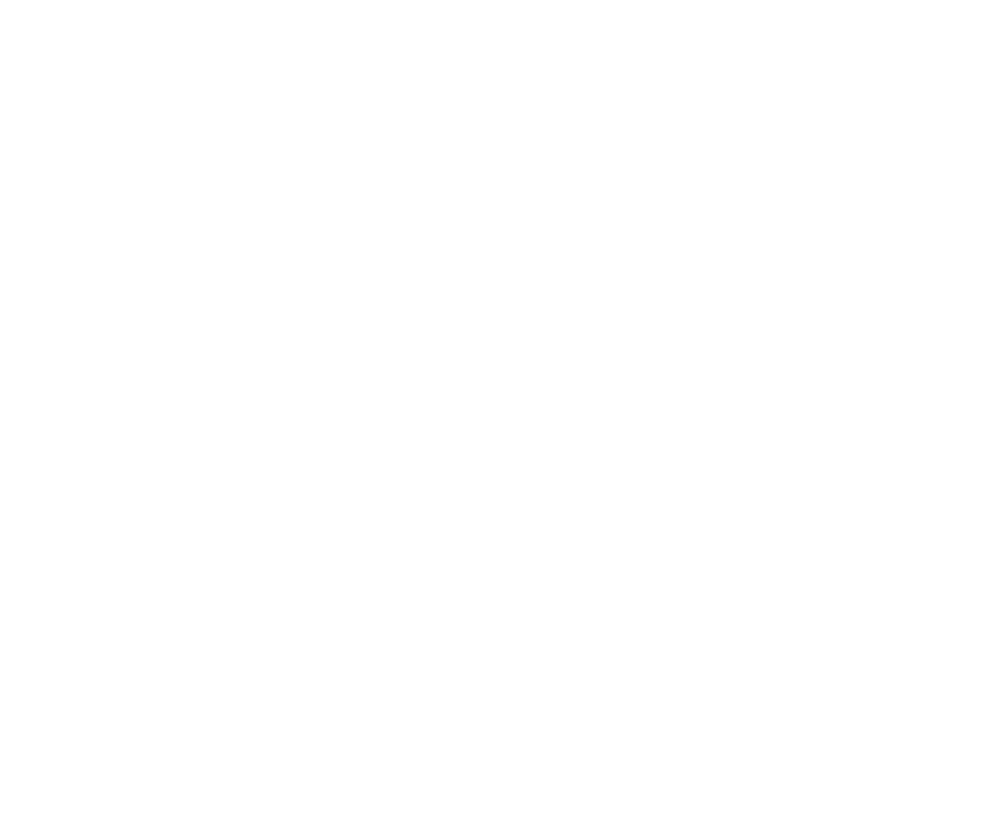
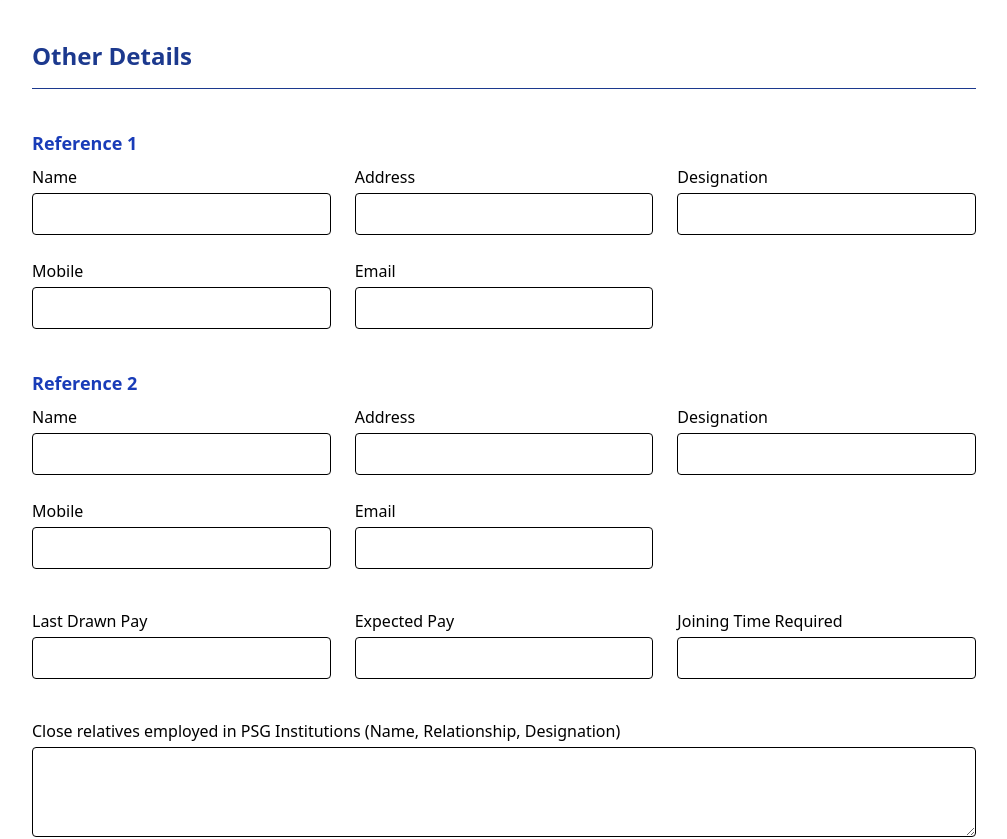
Before and after one commit to Vijay-Psgtech/PsgCareers_frontend, a React (Vite) app: page /profile/other-details/1/1 in a window 1280 px wide. Before the commit this address had no page. Shown: the top 839 px of the page, without its empty margins (136-1143 px from the left). Before the commit the page ends 800 px from the top, so only its background shows below. Built offline with nearby package versions, Linux system fonts and the light colour scheme.

Commit message:
User side View & update profile worked files added.

```diff
--- a/src/App.jsx
+++ b/src/App.jsx
@@ -9,6 +9,8 @@ import { Login,Register,AdminJobPost,AdminDashboard,
 import AdminDashboardLayout from "./Components/AdminDashboardLayout";
 import VerifyEmailPage from "./Pages/verifyEmailPage";
 import PrivateRoute from "./Components/PrivateRoute";
+import AdminJobDetails from "./Pages/admin/Careers/AdminJobDetails";
+import AdminCandidateDetails from "./Pages/admin/Careers/AdminCandidateDetails";
 
 import MainLayout from "./Components/Layout/MainLayout";
 import UserDashboard from "./Components/Users/Dashboard";
@@ -20,8 +22,8 @@ import EducationDetails from "./forms/EducationDetails";
 import ResearchContribution from "./forms/ResearchContribution";
 import WorkExperience from "./forms/WorkExperience";
 import OtherDetails from "./forms/OtherDetails";
-import AdminJobDetails from "./Pages/admin/Careers/AdminJobDetails";
-import AdminCandidateDetails from "./Pages/admin/Careers/AdminCandidateDetails";
+import Declaration from "./forms/Declaration";
+
 
 function App() {
   return (
@@ -93,24 +95,16 @@ function App() {
             <Route path="profile" element={<ViewAndUpdateProfile />} />
          </Route>
 
-          {/* Application Form Sections (kebab-case paths) */}
-          <Route
-            path="personal-details/:userId/:jobId"
-            element={<PersonalDetails />}
-          />
-          <Route path="educationDetails/:userId/:jobId" element={<EducationDetails />} />
-          <Route
-            path="research-contribution/:userId/:jobId"
-            element={<ResearchContribution />}
-          />
-          <Route
-            path="work-experience/:userId/:jobId"
-            element={<WorkExperience />}
-          />
-          <Route
-            path="other-details/:userId/:jobId"
-            element={<OtherDetails />}
-          />
+          {/* Application Form Sections (Edit Mode with userId & applicationId) */}
+          <Route path="/profile/personal-details/:userId/:applicationId" element={<PersonalDetails />} />
+          <Route path="/profile/educational-details/:userId/:applicationId" element={<EducationDetails />} />
+          <Route path="/profile/research-contribution/:userId/:applicationId" element={<ResearchContribution />} />
+          <Route path="/profile/work-experience/:userId/:applicationId" element={<WorkExperience />} />
+          <Route path="/profile/other-details/:userId/:applicationId" element={<OtherDetails />} />
+          <Route path="/profile/declaration/:userId/:applicationId" element={<Declaration />} />
+
+          {/* Submission Mode (Final Step) */}
+          <Route path="/application/:jobId/declaration" element={<Declaration />}  />
       </Routes>
       <ToastContainer position="top-right" autoClose={3000} />
     </BrowserRouter>
--- a/src/Components/Users/ProfileDropdown.jsx
+++ b/src/Components/Users/ProfileDropdown.jsx
@@ -1,12 +1,15 @@
 import React, { useState, useRef, useEffect } from "react";
 import { Link, useLocation, useNavigate } from "react-router-dom";
 import { ChevronDown, LogOut, User, Settings, LayoutDashboard, Briefcase } from "lucide-react";
+import { useAuth } from "../../Context/AuthContext";
+
 
 export default function ProfileDropdown() {
   const [isOpen, setIsOpen] = useState(false);
   const dropdownRef = useRef(null);
   const location = useLocation();
   const navigate = useNavigate();
+  const { logout } = useAuth();
 
   // Close dropdown on outside click
   useEffect(() => {
@@ -25,8 +28,7 @@ export default function ProfileDropdown() {
   }, [location.pathname]);
 
   const handleLogout = () => {
-    // TODO: Replace with actual auth logic
-    localStorage.removeItem("userToken");
+    logout();
     navigate("/login");
   };
 
--- a/src/forms/EducationDetails.jsx
+++ b/src/forms/EducationDetails.jsx
@@ -142,7 +142,8 @@ export default function EducationDetails({ updateFormData, jobCategory }) {
   };
 
   return (
-    <form onSubmit={handleSubmit} className="space-y-8">
+    <form onSubmit={handleSubmit} className="bg-white shadow-md rounded-xl p-8 space-y-10 max-w-5xl mx-auto">
+      <h2 className="text-2xl font-bold text-blue-800">Education Details</h2>
       {jobCategory === "Teaching" && (
         <div className="grid grid-cols-1 md:grid-cols-2 gap-6">
           <div>
--- a/src/forms/OtherDetails.jsx
+++ b/src/forms/OtherDetails.jsx
@@ -1,8 +1,12 @@
 import React, { useState, useEffect, useRef } from 'react';
 import axiosInstance from '../utils/axiosInstance';
+import { useAuth } from "../Context/AuthContext";
+import { toast } from 'react-toastify';
 
-export default function OtherDetails({ userId, jobId, data, updateFormData }) {
+export default function OtherDetails({ data, updateFormData }) {
   const nextSectionRef = useRef(null);
+  const { auth } = useAuth();
+  const userId = auth.userId;
 
   const [form, setForm] = useState({
     reference1: { name: '', address: '', designation: '', mobile: '', email: '' },
@@ -21,9 +25,9 @@ export default function OtherDetails({ userId, jobId, data, updateFormData }) {
   // Fetch existing data from backend when userId/jobId changes
   useEffect(() => {
     async function fetchData() {
-      if (!userId || !jobId) return;
+      if (!userId) return;
       try {
-        const res = await axiosInstance.get(`/api/otherDetails/${userId}/${jobId}`);
+        const res = await axiosInstance.get(`/api/otherDetails/${userId}`);
         if (res.data) {
           const { reference1, reference2, resumeUrl, ...rest } = res.data;
           setForm({
@@ -33,7 +37,6 @@ export default function OtherDetails({ userId, jobId, data, updateFormData }) {
             resume: null,
             resumeUrl: resumeUrl || '',
           });
-          updateFormData(res.data); // sync with parent if needed
         }
       } catch (err) {
         // Handle fetch error silently or show a message
@@ -69,7 +72,7 @@ export default function OtherDetails({ userId, jobId, data, updateFormData }) {
   const handleSubmit = async (e) => {
     e.preventDefault();
 
-    if (!userId || !jobId) {
+    if (!userId) {
       alert('Missing user ID or job ID.');
       return;
     }
@@ -77,7 +80,7 @@ export default function OtherDetails({ userId, jobId, data, updateFormData }) {
     try {
       const formData = new FormData();
       formData.append('userId', userId);
-      formData.append('jobId', jobId);
+      // formData.append('jobId', jobId);
       formData.append('reference1', JSON.stringify(form.reference1));
       formData.append('reference2', JSON.stringify(form.reference2));
       formData.append('lastPay', form.lastPay);
@@ -96,13 +99,13 @@ export default function OtherDetails({ userId, jobId, data, updateFormData }) {
       });
 
       if (res.data) {
-        updateFormData(res.data); // update parent with saved data (including resumeUrl)
+        updateFormData && updateFormData(res.data); // update parent with saved data (including resumeUrl)
         setForm((prev) => ({
           ...prev,
           resumeUrl: res.data.resumeUrl || prev.resumeUrl,
           resume: null, // reset file input
         }));
-
+        toast.success('Other Details updated Successfully');
         // Scroll to Declaration section after save
         setTimeout(() => {
           nextSectionRef.current?.scrollIntoView({ behavior: 'smooth' });
@@ -110,7 +113,7 @@ export default function OtherDetails({ userId, jobId, data, updateFormData }) {
       }
     } catch (err) {
       console.error('Failed to save other details:', err);
-      alert('Failed to save other details. Please try again.');
+      toast.error('Failed to save other details. Please try again.');
     }
   };
 
@@ -141,8 +144,8 @@ export default function OtherDetails({ userId, jobId, data, updateFormData }) {
   );
 
   return (
-    <form onSubmit={handleSubmit} className="bg-white shadow-md rounded-xl p-10 space-y-10">
-      <h2 className="text-2xl font-bold text-gray-800 border-b pb-4">4. Other Details</h2>
+    <form onSubmit={handleSubmit} className="bg-white shadow-md rounded-xl p-10 space-y-10 max-w-5xl mx-auto">
+      <h2 className="text-2xl font-bold text-blue-900 border-b pb-4">Other Details</h2>
 
       {renderReferenceFields('reference1', 'Reference 1')}
       {renderReferenceFields('reference2', 'Reference 2')}
--- a/src/forms/WorkExperience.jsx
+++ b/src/forms/WorkExperience.jsx
@@ -5,17 +5,17 @@ import { toast } from "react-toastify";
 import { useEffect } from 'react';
 import axiosInstance from '../utils/axiosInstance';
 
-export default function WorkExperience({ data, updateFormData, jobCategory }) {
+export default function WorkExperience({ data={}, updateFormData, jobCategory }) {
   const { auth } = useAuth();
   const userId = auth.userId;
   const {jobId} = useParams();
   const [form, setForm] = useState({
-    teaching: data.teaching || [{
-      designation: '', institution: '', specialization:'',address: '',
+    teaching: data?.teaching?.length > 0 ? data.teaching : [{
+      designation: '', institution: '', specialization: '', address: '',
       certificate: '', from: '', to: ''
     }],
-    industry: data.industry || [{
-      designation: '', institution: '', specialization : '', address: '',
+    industry: data?.industry?.length > 0 ? data.industry : [{
+      designation: '', institution: '', specialization: '', address: '',
       certificate: '', from: '', to: ''
     }]
   });
@@ -51,7 +51,7 @@ export default function WorkExperience({ data, updateFormData, jobCategory }) {
       }
     }
     if (userId) fetchWorkExperienceData();
-  },[userId,jobId])
+  },[userId])
 
   const handleChange = (type, index, field, value) => {
     const updated = [...form[type]];
@@ -267,7 +267,7 @@ export default function WorkExperience({ data, updateFormData, jobCategory }) {
   );
 
   return (
-    <form onSubmit={handleSubmit} className="space-y-10">
+    <form onSubmit={handleSubmit} className="bg-white shadow-md rounded-xl p-8 space-y-10 max-w-5xl mx-auto">
       <h3 className="text-2xl font-bold text-blue-900 border-b pb-2">Work Experience</h3>
 
       {jobCategory === 'Teaching' && (
```
